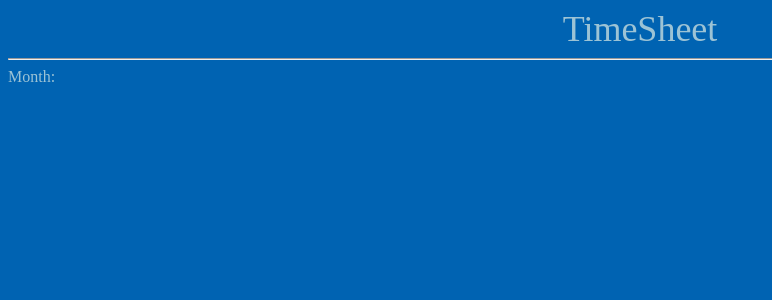
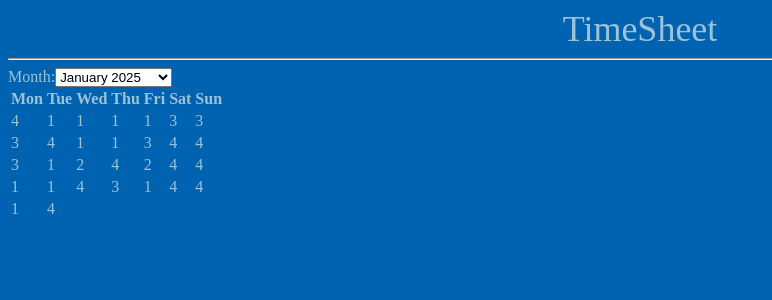
Before and after one commit to naveenrenold/timesheet-ui, a React (Vite) app: page /summary in a window 1280 px wide. Shown: the top 300 px of the page, without its empty margins (0-772 px from the left). Built offline with nearby package versions, Linux system fonts and the light colour scheme.

Commit message:
data changes

```diff
--- a/package.json
+++ b/package.json
@@ -10,6 +10,7 @@
     "preview": "vite preview"
   },
   "dependencies": {
+    "moment": "^2.30.1",
     "react": "^18.3.1",
     "react-dom": "^18.3.1",
     "react-router-dom": "^7.1.5"
--- a/src/components/Summary/summary.tsx
+++ b/src/components/Summary/summary.tsx
@@ -1,31 +1,118 @@
+import { useState } from "react";
+
 function Summary() {
   const currentDate = new Date();
-//   const min = new Date(currentDate.setMonth(currentDate.getMonth() - 4))
-//     .toISOString()
-//     .slice(0, 10);
-  const max = new Date().toISOString().slice(0, 10);
+  // const noOfDaysInAMonth = (month: number) => {
+  //   return new Date(0, month, 0).getDate();
+  // };
+  let weeks = [];
+  for (let i = 0; i < 7; i++) {
+    weeks.push(Week[i]);
+  }
+  // let tempMonths = [];
+  // let tempYears = new Set<number>();
+  let dates = [];
+  for (let i = 0; i < 4; i++) {
+    let date = new Date(
+      currentDate.getFullYear(),
+      currentDate.getMonth() - i,
+      currentDate.getDate()
+    ); //currentDate.setMonth(currentDate.getMonth() - i));
+    // tempMonths.push(month[date.getMonth()]);
+    // tempYears.add(date.getFullYear());
+    dates.push(date);
+  }
+  // let [selectedMonth, updateSelectedMonth] = useState(
+  //   currentDate.toLocaleDateString("default", {
+  //     month: "long",
+  //     year: "numeric",
+  //   })
+  // );
+  let [selectedDate, updateSelectedDate] = useState(currentDate);
+  // let [months, updateMonths] = useState(tempMonths);
+  // let [years, updateYears] = useState([...tempYears]);
+  //let [dates, updateDates] = useState(tempDate);
+
+  let tempMonthStatus: status[] = [];
+  for (let i = 0; i < 30; i++) {
+    tempMonthStatus.push(Math.ceil(Math.random() * 4));
+  }
+  let [monthStatus, updateMonthStatus] = useState(tempMonthStatus);
+
+  const formatMonthStatus = () => {
+    let rows = monthStatus.length / 7;
+    let formattedMonthStatus: status[][] = [];
+    for (let i = 0; i < rows; i++) {
+      let tempStatus = [];
+      for (let j = 0; j < 7; j++) {
+        tempStatus.push(monthStatus[i * 7 + j]);
+      }
+      formattedMonthStatus.push(tempStatus);
+    }
+    return formattedMonthStatus;
+  };
+  const formattedMonthStatus = formatMonthStatus();
+  console.log(formattedMonthStatus);
+
+  //const max = new Date().toISOString().slice(0, 10);
   return (
     <>
       <div>
         <label>
           Month:
-          {/* <input title="date" type="date" min={min} max={max}></input> */}
+          <select
+            onChange={(e) => updateSelectedDate(new Date(e.target.value))}
+          >
+            {dates.map((date, id) => {
+              return (
+                <option key={id} value={date.toString()}>
+                  {date.toLocaleDateString("default", {
+                    month: "long",
+                    year: "numeric",
+                  })}
+                </option>
+              );
+            })}
+            {/* {months.map((month, id) => {
+              return <option key={id}>{month}</option>;
+            })} */}
+          </select>
         </label>
+        {/* <label>
+          Year:
+          <select>
+            {years.map((year, id) => {
+              return <option key={id}>{year}</option>;
+            })}
+          </select>
+        </label> */}
+        <table>
+          <thead>
+            <tr>
+              {weeks.map((week, id) => {
+                return <th key={id}>{week}</th>;
+              })}
+            </tr>
+          </thead>
+          <tbody>
+            {formattedMonthStatus.map((month, id) => {
+              return (
+                <tr key={id}>
+                  {month.map((status, idx) => {
+                    return <td key={idx}>{status}</td>;
+                  })}
+                </tr>
+              );
+            })}
+          </tbody>
+        </table>
       </div>
-
-      <table>
-        <th>
-          <td></td>
-        </th>
-        <tr></tr>
-      </table>
     </>
   );
 }
 
 export default Summary;
 
-interface employee {}
 export enum month {
   "January",
   "February",
@@ -40,3 +127,21 @@ export enum month {
   "November",
   "December",
 }
+
+export enum Week {
+  "Mon",
+  "Tue",
+  "Wed",
+  "Thu",
+  "Fri",
+  "Sat",
+  "Sun",
+}
+
+export enum status {
+  "NotADay/Holiday",
+  "Present/WFH",
+  "Absent",
+  "Abscond",
+}
+//Need to convert status in months to selected mon to weeks
```
Also changed, not shown: src/components/MenuBar/menubar.css (deleted), src/components/MenuBar/menubar.tsx (deleted), 1 other file (tests, documents, lock files or other folders).
